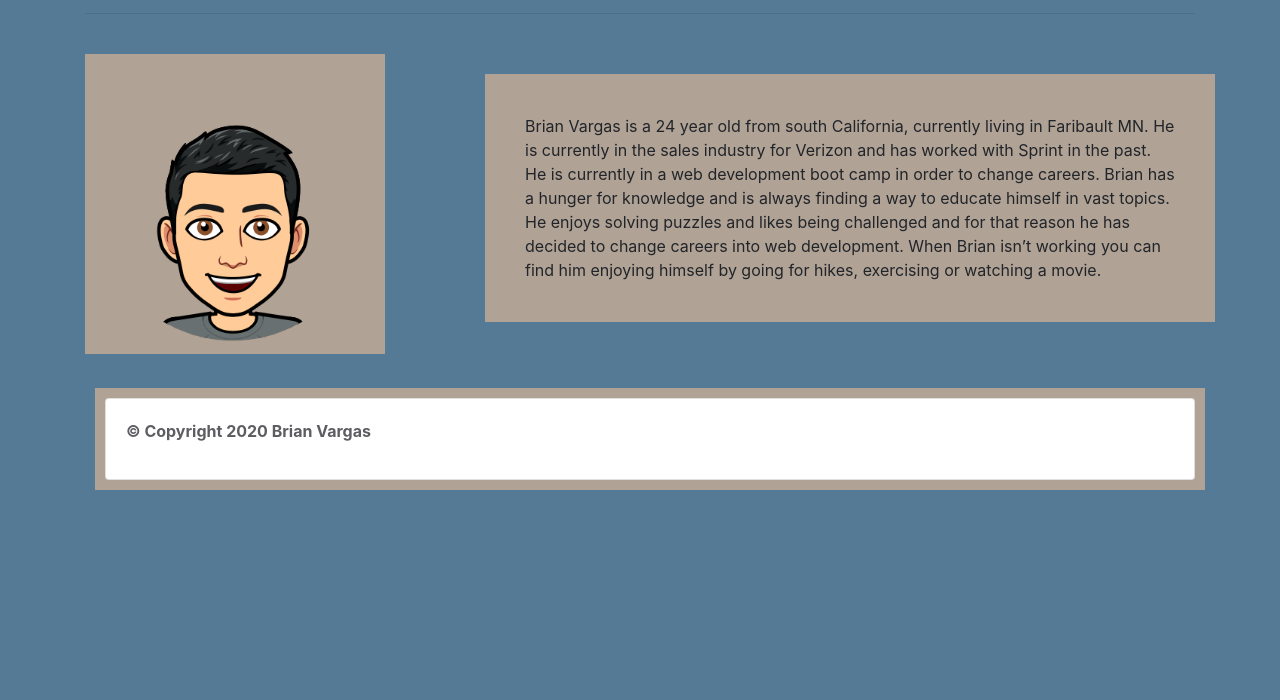
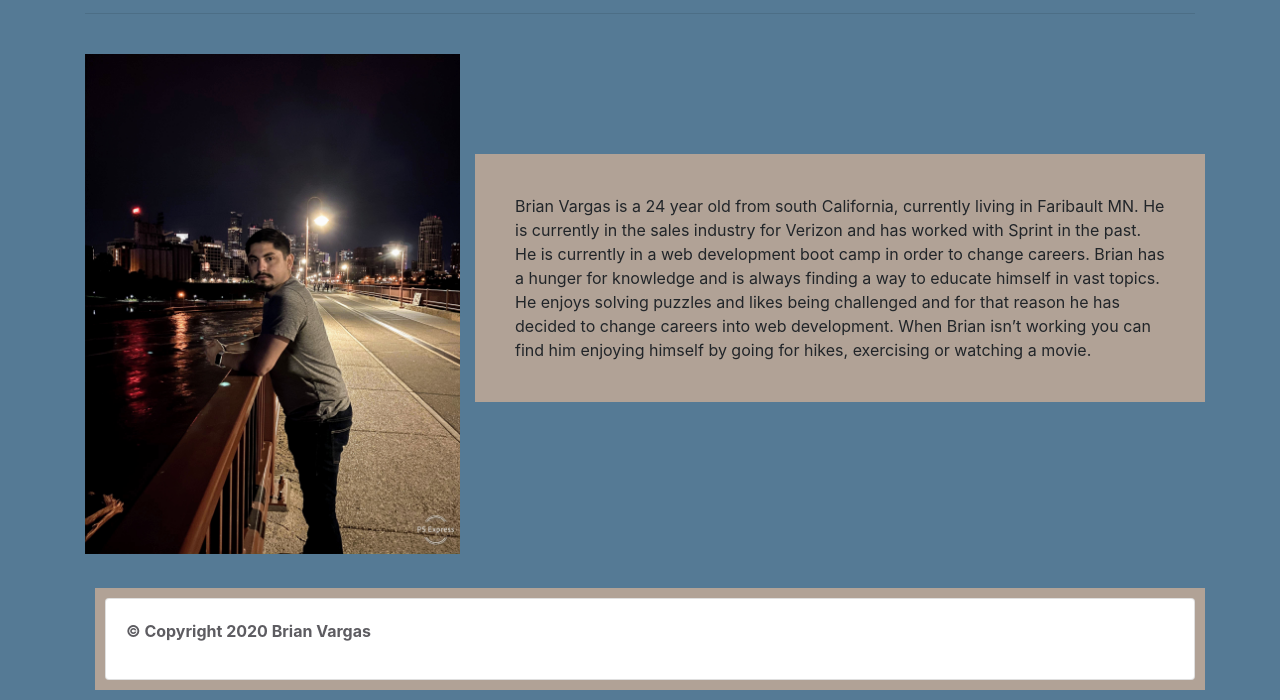
Before and after one commit to bvargas17/Portfolio, a plain HTML site: page index.html in a window 1280 px wide. Shown: the part 147-847 px from the top of the page. Before the commit the page ends 800 px from the top, so only its background shows below. Drawn offline with nearby package versions, Linux system fonts and the light colour scheme.

Commit message:
Added portfolio main picture and corrected the css

```diff
--- a/Assets/CSS/style.css
+++ b/Assets/CSS/style.css
@@ -22,14 +22,16 @@ h1 {
 
 img {
   background-color: #b1a296;
-  height: 300px;
-  width: 300px;
+  height: 500px;
+  width: auto;
 }
 
 #main {
   background-color: #b1a296;
   padding: 40px;
-  margin: 20px;
+  margin-top: 100px;
+  margin-left: 10px;
+  margin-right: 10px;
   width: 100%;
 }
 
--- a/index.html
+++ b/index.html
@@ -57,7 +57,7 @@
 
         <div class="row">
           <div class="col-md-4">
-            <img src="Assets/Images/Bitmoji.png" alt="Bitmoji of Brian" />
+            <img src="Assets/Images/IMG_0055.JPG" alt="Bitmoji of Brian" />
           </div>
 
           <div class="col-md-8">
```
Also changed, not shown: Assets/Images/IMG_0055.JPG (added).
